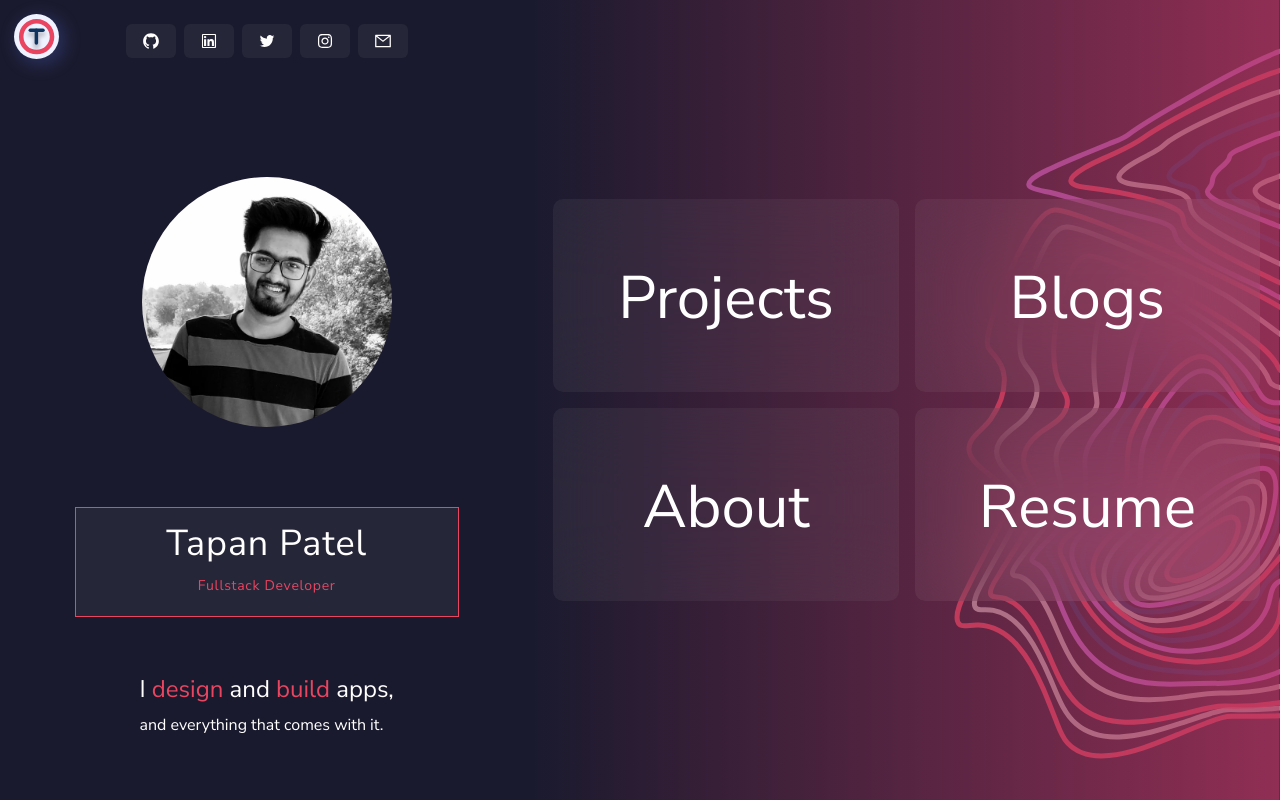
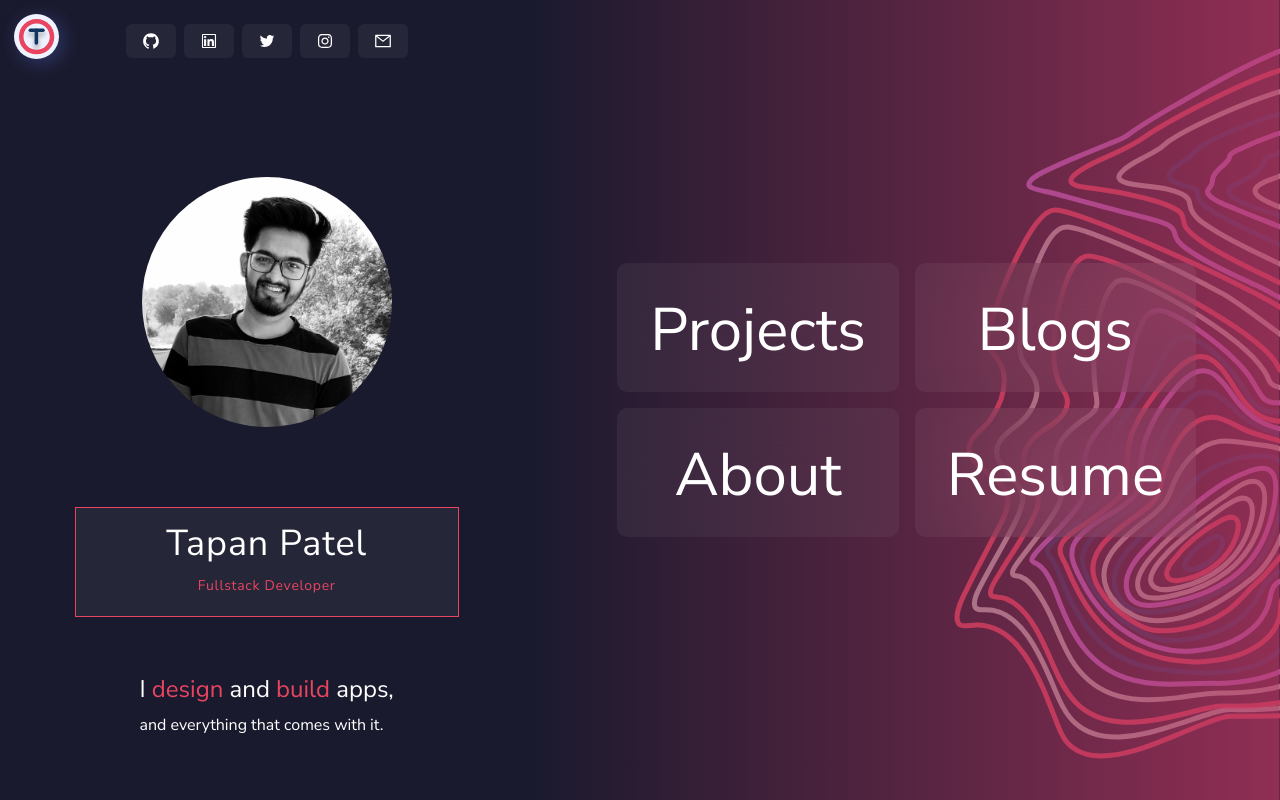
Before and after one commit to tapan2930/tapanpatel.com, a Next.js app: page / in a window 1280 px wide. Built offline with nearby package versions, Linux system fonts and the light colour scheme.

Commit message:
home page fixed

```diff
--- a/src/components/Button/BigButton.tsx
+++ b/src/components/Button/BigButton.tsx
@@ -10,7 +10,7 @@ interface IProps {
 
     return (
       <Link href={`${link}`}>
-        <a  className={`transition duration-200 transform hover:-translate-y-2 hover:shadow-md ease-in-out big-button text-center p-8 md:p-16 text-white w-full h-full text-4xl md:text-6xl flex flex-col items-center justify-center cursor-pointer`}>
+        <a  className={`transition duration-200 transform hover:-translate-y-2 hover:shadow-md ease-in-out big-button text-center p-8 lg:p-18 text-white w-full h-full text-2xl lg:text-6xl flex flex-col items-center justify-center cursor-pointer`}>
         <span className="align-middle">{text}</span>
         </a>
         </Link>
--- a/styles/styles.css
+++ b/styles/styles.css
@@ -30,7 +30,7 @@
   backdrop-filter: blur(40px);
 }
 
-@media only screen and (max-device-width: 720px){
+@media only screen and (max-device-width: 768px){
   .hero-bg{
     background-image: linear-gradient(to top, rgba(195,55,100,0.7), rgba(26, 26, 46, 0.863) 100%) , url("../public/assets/hero.svg");
     background-position:top center;
```
